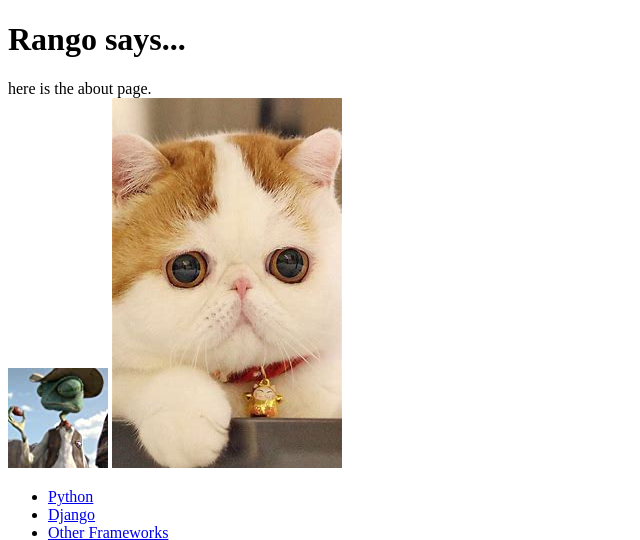
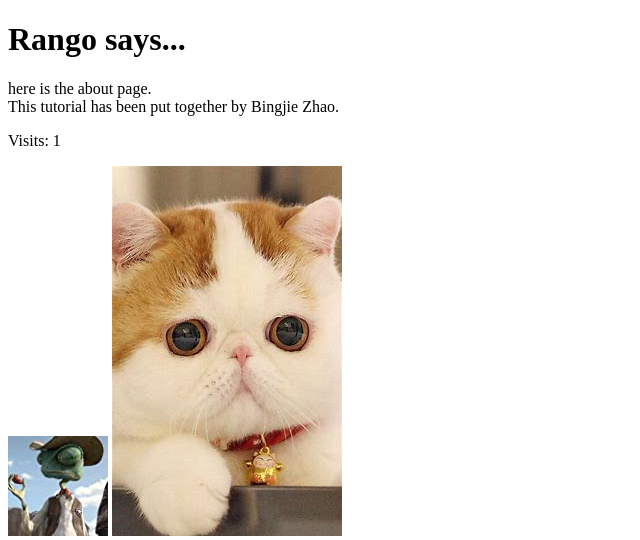
Before and after one commit to Bingjie1/tango_with_django_project, a Django app: page /rango/about/ in a window 1280 px wide. Shown: the top 540 px of the page, without its empty margins (0-640 px from the left). Run offline with Django 3.2, Linux system fonts and the light colour scheme; data comes from the database, SQL or seed files in the repository; both versions use the stored data as it was after the commit.

Commit message:
Chapter 10 Exercise

```diff
--- a/rango/views.py
+++ b/rango/views.py
@@ -10,6 +10,8 @@ from django.contrib.auth import authenticate, login
 from django.contrib.auth.decorators import login_required
 from django.contrib.auth import logout
 
+from datetime import datetime
+
 
 def index(request):
 
@@ -19,6 +21,8 @@ def index(request):
    context_dict['boldmessage'] = 'Crunchy, creamy, cookie, candy, cupcake!'
    context_dict['categories'] = category_list
    context_dict['pages'] = page_list
+
+   visitor_cookie_handler(request)
 
    # Render the response and send it back!
    return render(request, 'rango/index.html', context=context_dict)
@@ -31,10 +35,22 @@ def about(request):
     #return render(request, 'rango/about.html', context=context_dict)
 
     # prints out whether the method is a GET or a POST
-    print(request.method)
+    # print(request.method)
     # prints out the user name, if no one is logged in it prints `AnonymousUser`
-    print(request.user)
-    return render(request, 'rango/about.html', {})
+   #  print(request.user)
+   #  return render(request, 'rango/about.html', {})
+    # print(request.user)
+
+    # if request.session.test_cookie_worked():
+    #     print("TEST COOKIE WORKED!")
+    #     request.session.delete_test_cookie()
+   context_dict = {}
+   visitor_cookie_handler(request)
+   context_dict['visits'] = request.session['visits']
+
+   return render(request, 'rango/about.html', context=context_dict)
+    # return render(request, 'rango/about.html', {})
+
 
 def show_category(request, category_name_slug):
    context_dict = {}
@@ -171,3 +187,26 @@ def user_logout(request):
     logout(request)
 # Take the user back to the homepage.
     return redirect(reverse('rango:index'))
+
+
+# A helper method
+def get_server_side_cookie(request, cookie, default_val=None):
+    val = request.session.get(cookie)
+    if not val:
+        val = default_val
+    return val
+# Updated the function definition
+def visitor_cookie_handler(request):
+    visits = int(get_server_side_cookie(request, 'visits', '1'))
+    last_visit_cookie = get_server_side_cookie(request,'last_visit',str(datetime.now()))
+    last_visit_time = datetime.strptime(last_visit_cookie[:-7],'%Y-%m-%d %H:%M:%S')
+    # If it's been more than a day since the last visit...
+    if (datetime.now() - last_visit_time).days > 0:
+        visits = visits + 1
+    # Update the last visit cookie now that we have updated the count
+        request.session['last_visit'] = str(datetime.now())
+    else:
+    # Set the last visit cookie
+        request.session['last_visit'] = last_visit_cookie
+    # Update/set the visits cookie
+    request.session['visits'] = visits
--- a/templates/rango/about.html
+++ b/templates/rango/about.html
@@ -9,6 +9,8 @@
 <h1>Rango says...</h1>
 <div>
     here is the about page. <br />
+    This tutorial has been put together by Bingjie Zhao.<br />
+    <p>Visits: {{ visits }}</p>
 </div>
 <img src="{% static 'images/rango.jpg' %}" alt="Picture of Rango" />
 <img src="{{ MEDIA_URL }}cat.jpg" alt="Picture of a Cat" />
```
Also changed, not shown: db.sqlite3.
